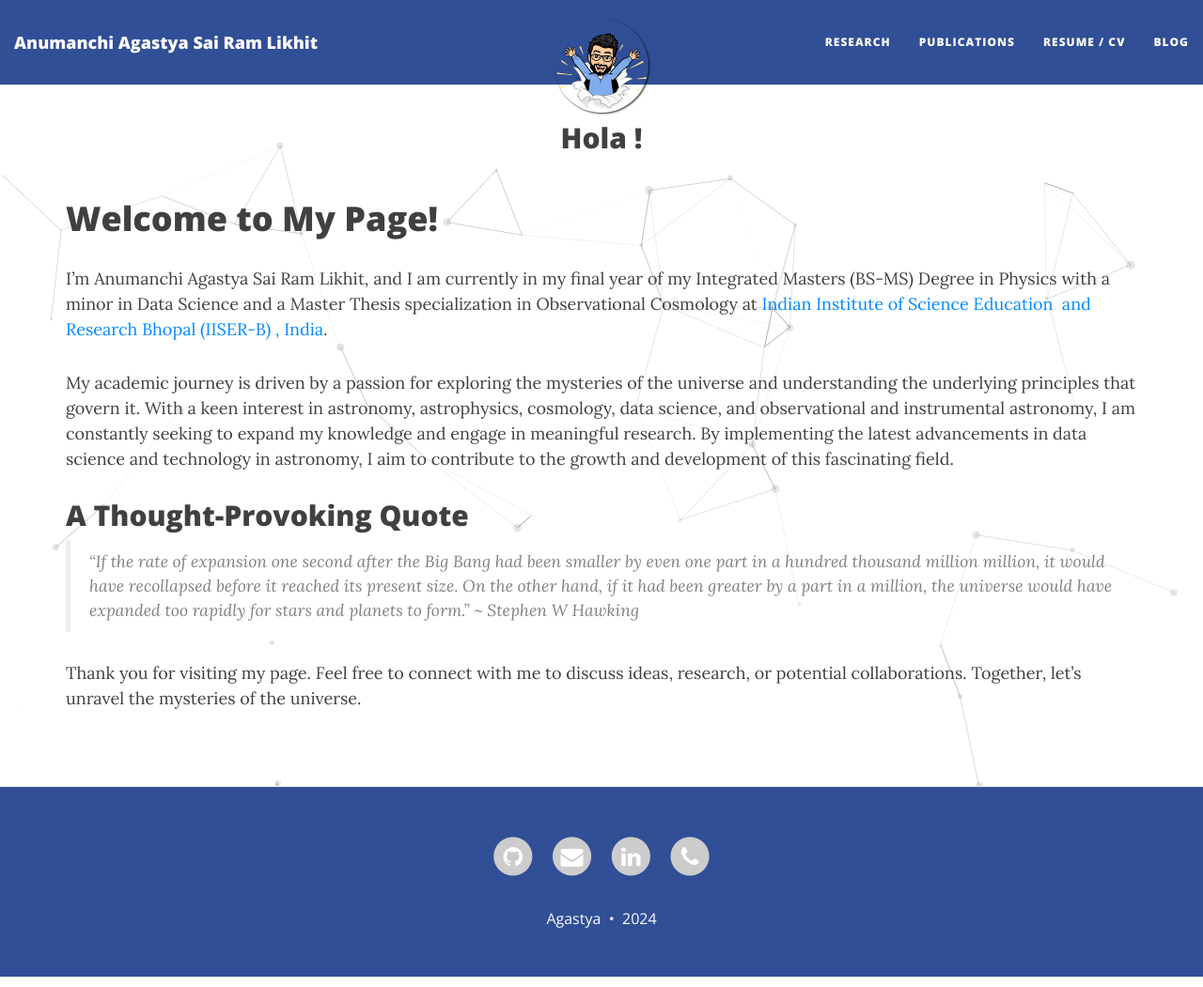
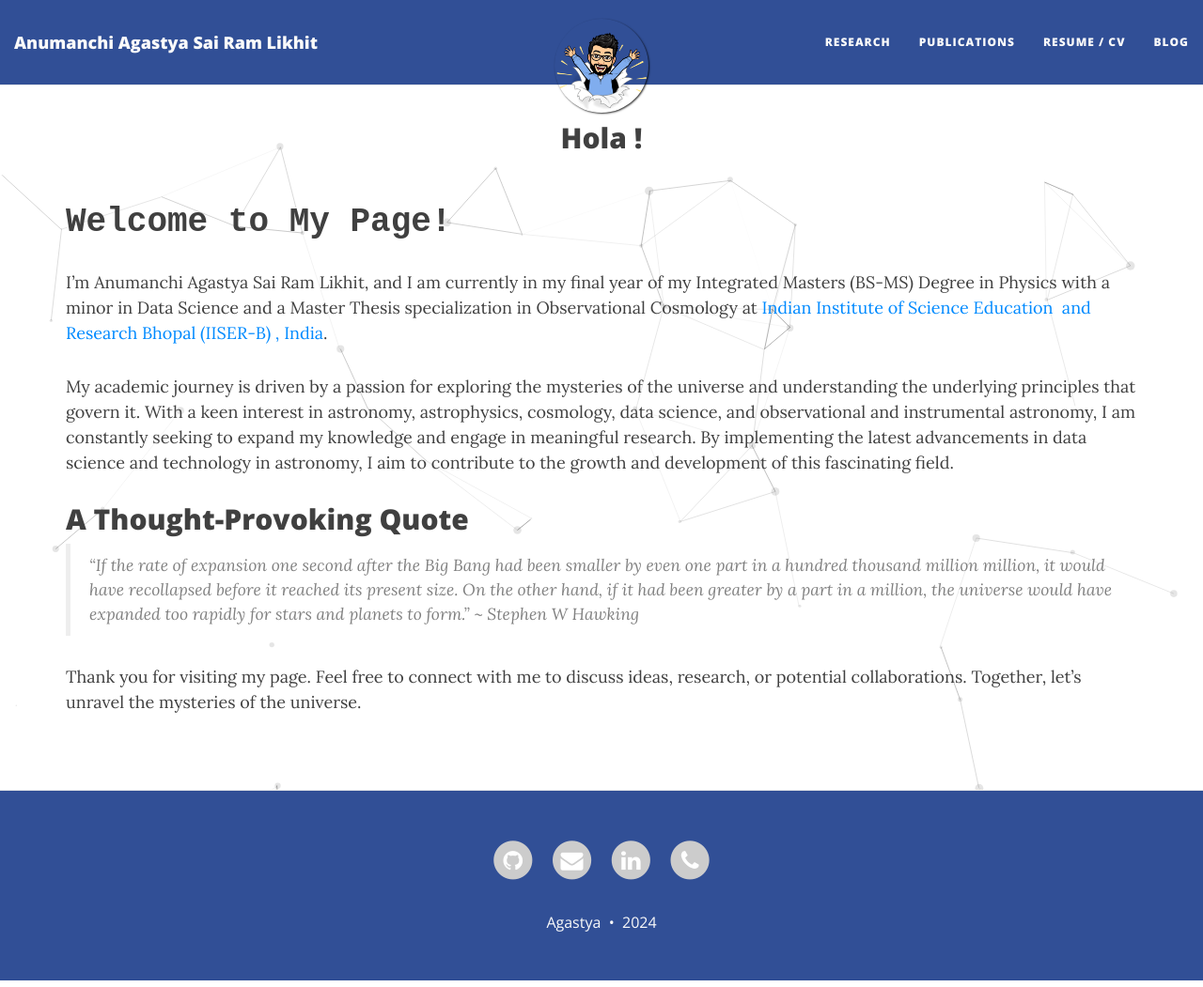
Before and after one commit to astropi-b/astropi-b.github.io, a Jekyll site: the page built from index.md, in a window 1280 px wide and 1051 px high. Shown: the whole window at 94% size. Built offline with Jekyll 4.4.1, drawn with Linux system fonts in a browser that asks for light colours; nearby versions of some CDN libraries.

Commit message:
Update index.md

```diff
--- a/index.md
+++ b/index.md
@@ -3,8 +3,7 @@ layout: page
 title: Hola !
 ---
 
-
-# Welcome to My Page!
+# <span style="font-family: 'Courier New', Courier, monospace;">Welcome to My Page!</span>
 
 I'm Anumanchi Agastya Sai Ram Likhit, and I am currently in my final year of my Integrated Masters (BS-MS) Degree in Physics with a minor in Data Science and a Master Thesis specialization in Observational Cosmology at [Indian Institute of Science Education  and Research Bhopal (IISER-B) , India](https://www.iiserb.ac.in/).
 
```
